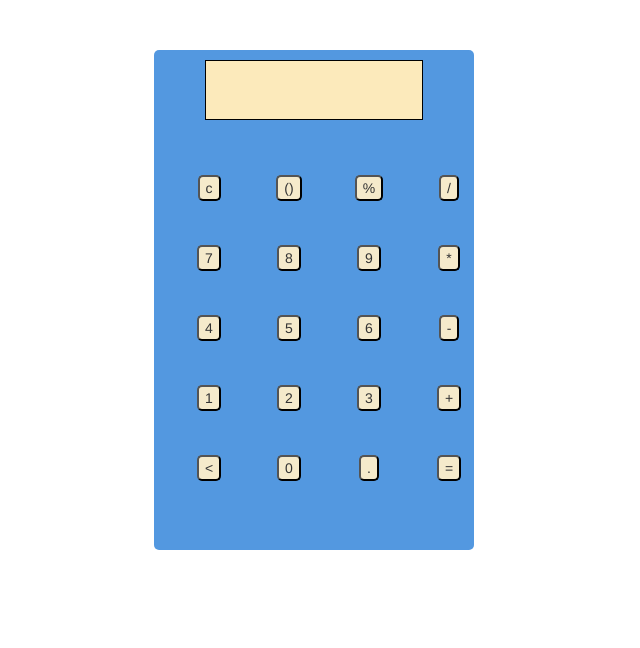
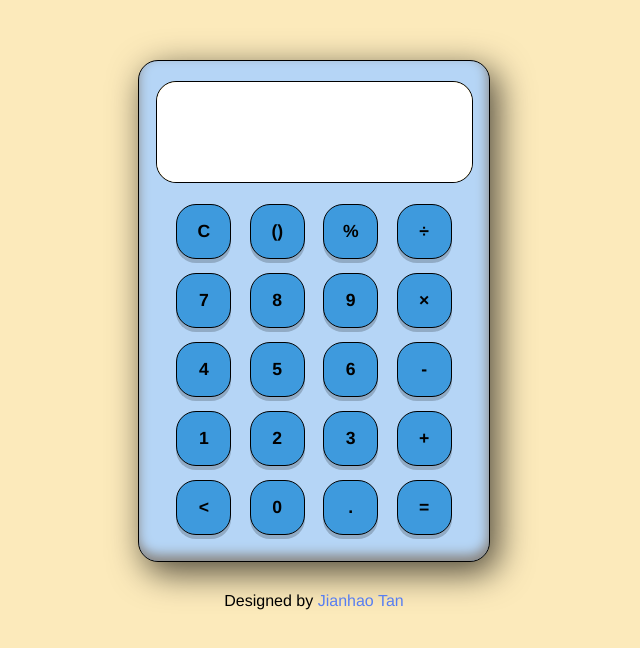
Before and after one commit to jaanhio/online-calculator, a website: page online-cal/index.html in a window 1280 px wide. Shown: the whole page, without its empty margins (326-966 px from the left). Drawn offline with nearby package versions, Linux system fonts and the light colour scheme; a web font is replaced by a local one.

Commit message:
ready version

```diff
--- a/online-cal/index.html
+++ b/online-cal/index.html
@@ -10,8 +10,8 @@
   <!--include more info via meta -->
   <title>Wiki Search</title>
   <script src="https://use.fontawesome.com/60cfec0ead.js"></script>
-  <link rel="stylesheet" href="https://maxcdn.bootstrapcdn.com/bootstrap/3.3.7/css/bootstrap.min.css" type="text/css">
-  <link rel="stylesheet" href="https://maxcdn.bootstrapcdn.com/bootstrap/3.3.7/css/bootstrap-theme.min.css" type="text/css">
+  <!--<link rel="stylesheet" href="https://maxcdn.bootstrapcdn.com/bootstrap/3.3.7/css/bootstrap.min.css" type="text/css">
+  <link rel="stylesheet" href="https://maxcdn.bootstrapcdn.com/bootstrap/3.3.7/css/bootstrap-theme.min.css" type="text/css">-->
   <link href="https://fonts.googleapis.com/icon?family=Material+Icons"
     rel="stylesheet">
   <link href="https://fonts.googleapis.com/css?family=Roboto:300" rel="stylesheet">
@@ -20,20 +20,77 @@
 
 <body>
 
-<div class="container" id="cal-body">
+  <div class="container">
+    <div class="calc-body">
+      <div class="calc-screen">
+        <div class="input-screen">
+          <p class="input-text" id="input"></p>
+        </div>
+        <div class="hist-screen">
+          <p class="hist-text" id="hist"></p>
+        </div>
+      </div>
+      <div class="calc-buttons">
+        <div class="row1">
+          <button id="c">C</button>
+          <button id="bracket">()</button>
+          <button id="percent">%</button>
+          <button id="divide">&divide;</button>
+        </div>
+        <div class="row2">
+          <button id="7">7</button>
+          <button id="8">8</button>
+          <button id="9">9</button>
+          <button id="multiply">&times;</button>
+        </div>
+        <div class="row3">
+          <button id="4">4</button>
+          <button id="5">5</button>
+          <button id="6">6</button>
+          <button id="subtract">-</button>
+        </div>
+        <div class="row4">
+          <button id="1">1</button>
+          <button id="2">2</button>
+          <button id="3">3</button>
+          <button id="addition">+</button>
+        </div>
+        <div class="row5">
+          <button id="backspace">&lt;</button>
+          <button id="0">0</button>
+          <button id="decimal">.</button>
+          <button id="equals">=</button>
+        </div>
+      </div>
+    </div>
+    <!--<footer>
+      <div class="footer">
+        <p>Designed by <a href="https://github.com/jaanhio">Jianhao Tan</a></p>
+      </div>
+    </footer>-->
+  </div>
+
+  <footer>
+    <div class="footer">
+      <p>Designed by <a href="https://github.com/jaanhio">Jianhao Tan</a></p>
+    </div>
+  </footer>
+
+
+<!--<div class="container" id="cal-body">-->
   <!--calculator screens-->
-  <div class="row" id="cal-screen-input">
+  <!--<div class="row" id="cal-screen-input">
     <p id="input"></p>
   </div>
   <div class="row" id="cal-screen-hist">
     <p id="hist"></p>
-  </div>
+  </div>-->
   <!--end of calculator screens-->
 
   <!--calculator buttons-->
-  <div class="container" id="button-section">
+  <!--<div class="container" id="button-section">-->
   <!--row 1-->
-  <div class="row buttons">
+  <!--<div class="row buttons">
     <div class="col-xs-3">
       <button id="c">c</button>
     </div>
@@ -46,10 +103,10 @@
     <div class="col-xs-3">
       <button id="divide">/</button>
     </div>
-  </div>
+  </div>-->
   <!--end of row 1-->
   <!--row 2-->
-  <div class="row buttons">
+  <!--<div class="row buttons">
     <div class="col-xs-3">
       <button id="7">7</button>
     </div>
@@ -62,10 +119,10 @@
     <div class="col-xs-3">
       <button id="multiply">*</button>
     </div>
-  </div>
+  </div>-->
   <!--end of row 2-->
   <!--row 3-->
-  <div class="row buttons">
+  <!--<div class="row buttons">
     <div class="col-xs-3">
       <button id="4">4</button>
     </div>
@@ -78,10 +135,10 @@
     <div class="col-xs-3">
       <button id="subtract">-</button>
     </div>
-  </div>
+  </div>-->
   <!--end of row 3-->
   <!--row 4-->
-  <div class="row buttons">
+  <!--<div class="row buttons">
     <div class="col-xs-3">
       <button id="1">1</button>
     </div>
@@ -94,10 +151,10 @@
     <div class="col-xs-3">
       <button id="addition">+</button>
     </div>
-  </div>
+  </div>-->
   <!--end of row 4-->
   <!--row 5-->
-  <div class="row buttons">
+  <!--<div class="row buttons">
     <div class="col-xs-3">
       <button id="backspace">&lt;</button>
     </div>
@@ -110,14 +167,14 @@
     <div class="col-xs-3">
       <button id="equals">=</button>
     </div>
-  </div>
+  </div>-->
   <!--end of row 5-->
-</div>
-</div>
+<!--</div>
+</div>-->
 
 <script src="https://ajax.googleapis.com/ajax/libs/jquery/3.2.1/jquery.min.js"></script>
 <!-- Include all compiled plugins (below), or include individual files as needed -->
-<script src="https://maxcdn.bootstrapcdn.com/bootstrap/3.3.7/js/bootstrap.min.js"></script>
+<!--<script src="https://maxcdn.bootstrapcdn.com/bootstrap/3.3.7/js/bootstrap.min.js"></script>-->
 <!--<script src="bower_components/jquery/dist/jquery.js"></script>
 <script src="bower_components/bootstrap/dist/js/bootstrap.js"></script>
 <script src="bower_components/bootstrap/less/bootstrap.less"></script>-->
--- a/online-cal/scss/style.scss
+++ b/online-cal/scss/style.scss
@@ -1,14 +1,120 @@
-$button-color: rgb(245, 234, 203);
-$cal-body-color: rgb(83, 152, 224);
+$button-color: rgb(62, 154, 221);
+$cal-body-color: rgb(181, 213, 246);
 $screen-color: rgb(252, 234, 187);
 
+*{
+  font-family: helvetica;
+}
 body{
   background: rgb(252, 234, 187);
   color: rgb(252, 234, 187);
 }
 
+.container{
+  position: relative;
+}
 
-#cal-app-bg{
+.calc-body{
+  width:350px;
+  height:500px;
+  background: $cal-body-color;
+  position:relative;
+  margin: 60px auto;
+  border-radius: 20px;
+  text-align: center;
+  border: 1px solid black;
+  box-shadow: 7px 10px 34px 1px rgba(0,0,0,0.68), inset -1px -6px 12px 0.1px #89847e;
+}
+
+.calc-screen{
+  width: 90%;
+  height: 100px;
+  background:$screen-color;
+  //position: absolute;
+  display: inline-block;
+  margin-top: 20px;
+  border-radius: 20px;
+  border: 1px solid black;
+}
+
+.input-screen{
+  width: 100%;
+  height: 50%;
+  background: white;
+  border-top-left-radius: 20px;
+  border-top-right-radius: 20px;
+}
+
+.input-text, .hist-text{
+  position: absolute;
+  right: 50px;
+  font-size: 1.2em;
+  color: black;
+  overflow: hidden;
+}
+
+button{
+  background: $button-color;
+  height: 55px;
+  width: 55px;
+  margin: 7px 7px;
+  font-size:1.1em;
+  font-weight: bold;
+  border-radius: 20px;
+  outline: none;
+  border: 1px solid black;
+  box-shadow: 0px 4px 0px 0px rgba(0,0,0,0.2);
+    &:active{
+      transform: translate(0px, 3px);
+      box-shadow: none;
+    }
+}
+
+/*.input-screen::after{
+  content: 'test';
+  font-size: 3em;
+  text-align: justify;
+}
+
+.hist-screen::after{
+  content: 'test';
+}*/
+
+.hist-screen{
+  width: 100%;
+  height: 50%;
+  background: white;
+  border-bottom-left-radius: 20px;
+  border-bottom-right-radius: 20px;
+}
+
+.calc-buttons{
+  width: 90%;
+  height: 330px;
+  background:$cal-body-color;
+  //position: absolute;
+  display: inline-block;
+  margin-top: 10px;
+  //border-radius: 20px;
+}
+
+footer{
+  position: relative;
+  width: 100%;
+  height: 40px;
+  color: black;
+  top: -30px;
+  //background: pink;
+  text-align: center;
+}
+
+
+a{
+  text-decoration: none;
+  color: rgb(88, 126, 241);
+}
+
+/*#cal-app-bg{
   background: white;
 }
 
@@ -62,4 +168,4 @@ button{
 #input, #hist{
   padding-right: 10px;
   padding-top: 5px;
-}
+}*/
```
Also changed, not shown: online-cal/css/style.css.
